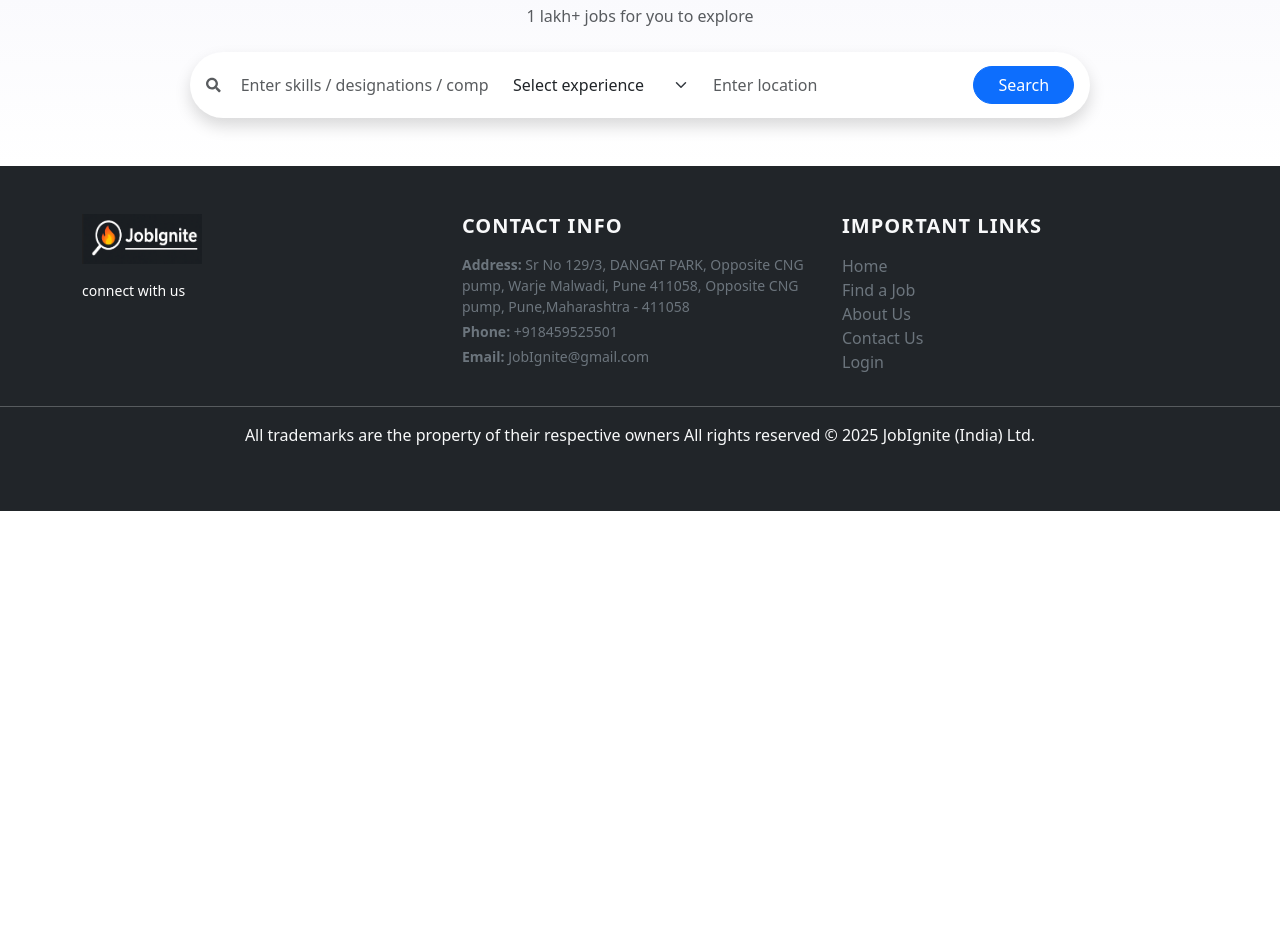
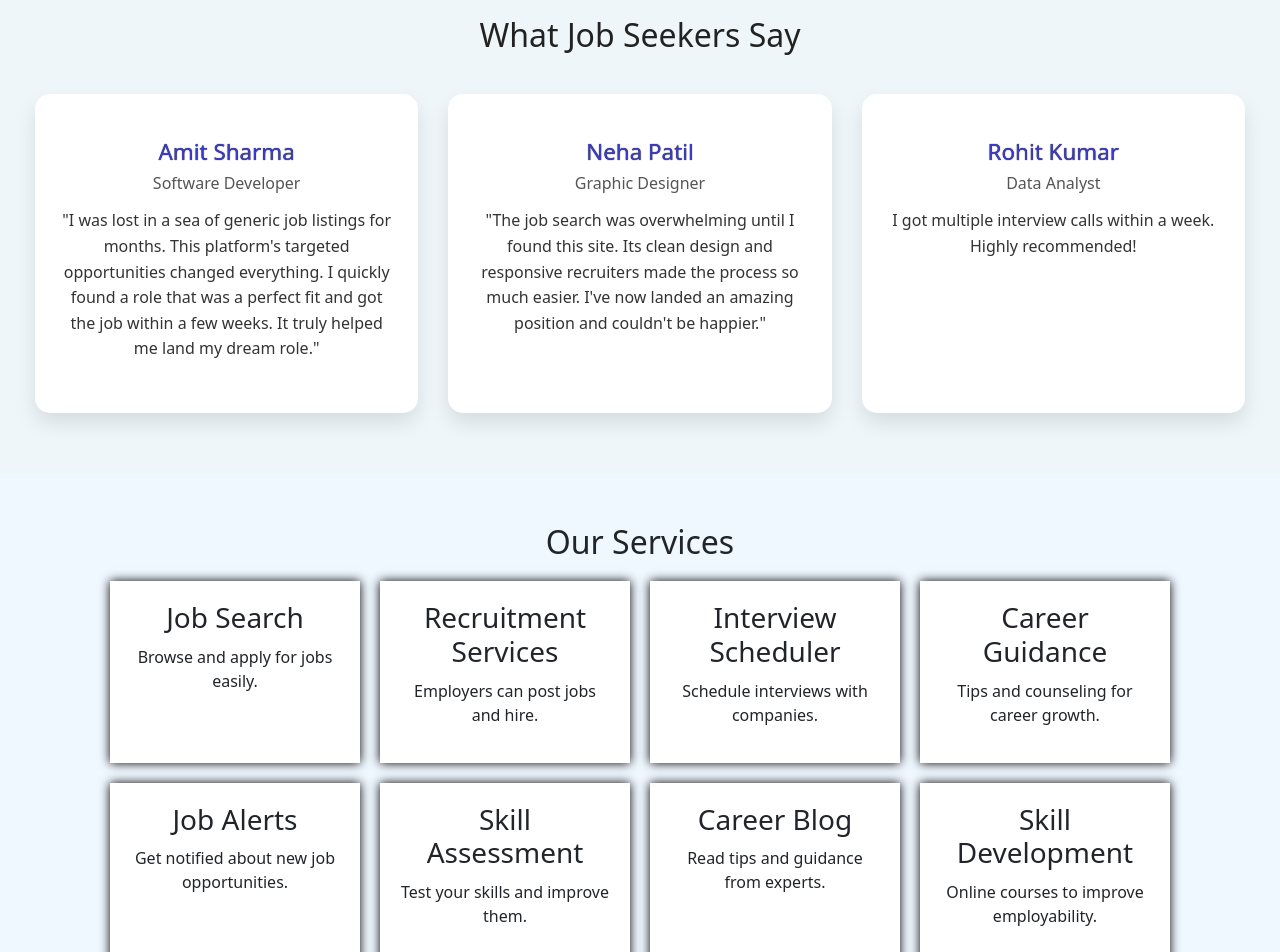
Before and after one commit to maheshrode22/JobIgnite-Online_job_portal, a React (Vite) app in the folder frontend/: page / in a window 1280 px wide. Shown: the part 820-1772 px from the top of the page. Before the commit the page ends 1331 px from the top, so only its background shows below. Built offline with nearby package versions, Linux system fonts and the light colour scheme.

Commit message:
home page

```diff
--- a/frontend/src/App.jsx
+++ b/frontend/src/App.jsx
@@ -30,16 +30,18 @@
 //   );
 // }
 
+
 // export default App;
 import React, { useState, useEffect } from "react";
 import { BrowserRouter as Router, Routes, Route, useLocation } from "react-router-dom";
 import Navbar from './component/Navbar';
 import Home from "./component/pages/home";
-import About from "./component/pages/About";
+import About from "./component/pages/Reviews";
 import Services from "./component/pages/Service";
 import Contact from "./component/pages/Contact";
 import Footer from "./component/footer";
 import LogoLoader from "./component/LogoLoader"; // new loader component
+import ScrollToTop from "./component/scrollto";
 
 // Separate component to handle loader on route change
 function AppContent() {
@@ -71,6 +73,7 @@ export default function App() {
   return (
     <Router>
       <AppContent />
+      <ScrollToTop />
     </Router>
   );
 }
--- a/frontend/src/component/HeroSection.jsx
+++ b/frontend/src/component/HeroSection.jsx
@@ -4,49 +4,8 @@ import { FaSearch } from "react-icons/fa";
 
 export default function HeroSection() {
   return (
-    <section
-      className="py-5"
-      style={{
-        background: "linear-gradient(to bottom, #f7f7fc, #fff)",
-      }}
-    >
-      <div className="container text-center">
-        <h1 className="fw-bold">Find your dream job now</h1>
-        <p className="text-muted">1 lakh+ jobs for you to explore</p>
-
-        {/* Search Bar */}
-        <div
-          className="d-flex align-items-center mx-auto mt-4 shadow rounded-pill px-3 py-2"
-          style={{ maxWidth: "900px", backgroundColor: "#fff" }}
-        >
-          <FaSearch className="text-muted me-2" size={50} />
-          <input
-            type="text"
-            className="form-control border-0"
-            placeholder="Enter skills / designations / companies"
-            style={{ boxShadow: "none" }}
-          />
-
-          <select
-            className="form-select border-0"
-            style={{ maxWidth: "200px", boxShadow: "none" }}
-          >
-            <option>Select experience</option>
-            <option>0-1 years</option>
-            <option>1-3 years</option>
-            <option>3+ years</option>
-          </select>
-
-          <input
-            type="text"
-            className="form-control border-0"
-            placeholder="Enter location"
-            style={{ boxShadow: "none" }}
-          />
-
-          <button className="btn btn-primary rounded-pill px-4">Search</button>
-        </div>
-      </div>
-    </section>
+    <>
+      <h1>#this is hero section</h1>
+    </>
   );
 }
--- a/frontend/src/component/Navbar.jsx
+++ b/frontend/src/component/Navbar.jsx
@@ -1,59 +1,95 @@
 // src/components/Navbar.jsx
 import React from "react";
-import { Link, useNavigate } from "react-router-dom";
-import "../css/navbar.css"
+import { Link, useNavigate, useLocation } from "react-router-dom";
+import "../css/navbar.css";
 import logo1 from "../assets/img/logo1.jpg";
 
 export default function Navbar() {
   const navigate = useNavigate();
+  const location = useLocation();
+
+  const handleScrollToSection = (e, sectionId) => {
+    e.preventDefault();
+    const navbarOffset = 80; // adjust to your navbar height
+
+    const scrollToElement = () => {
+      const element = document.getElementById(sectionId);
+      if (element) {
+        const elementPosition = element.getBoundingClientRect().top + window.pageYOffset;
+        window.scrollTo({
+          top: elementPosition - navbarOffset,
+          behavior: "smooth",
+        });
+      }
+    };
+
+    if (location.pathname !== "/") {
+      navigate("/");
+      setTimeout(scrollToElement, 200); // wait for page to render
+    } else {
+      scrollToElement();
+    }
+  };
 
   return (
     <nav className="navbar navbar-expand-lg navbar-light bg-white shadow-sm py-3">
       <div className="container">
-        {/* Brand Logo & Title - Left */}
+        {/* Logo */}
         <Link className="navbar-brand fw-bold d-flex align-items-center" to="/">
           <img
-            src={logo1} // optional: logo image path
-
+            src={logo1}
+            alt="Logo"
             className="me-2"
             style={{ borderRadius: "90%", width: "120px", height: "50px" }}
           />
-
         </Link>
 
-        {/* Toggle Button for Mobile */}
+        {/* Mobile Toggle */}
         <button
           className="navbar-toggler"
           type="button"
           data-bs-toggle="collapse"
           data-bs-target="#navbarNav"
-          aria-controls="navbarNav"
-          aria-expanded="false"
-          aria-label="Toggle navigation"
         >
           <span className="navbar-toggler-icon"></span>
         </button>
 
-        {/* Navbar Content */}
+        {/* Menu */}
         <div className="collapse navbar-collapse" id="navbarNav">
-          {/* Centered Menu Items */}
           <ul className="navbar-nav mx-auto">
             <li className="nav-item mx-5">
-
               <Link className="nav-link" to="/">Home</Link>
             </li>
             <li className="nav-item mx-5">
-              <Link className="nav-link" to="/About">About</Link>
+              <a
+                href="#Reviews-section"
+                className="nav-link"
+                onClick={(e) => handleScrollToSection(e, "Reviews-section")}
+              >
+                Reviews
+              </a>
             </li>
             <li className="nav-item mx-5">
-              <Link className="nav-link" to="/services">Services</Link>
+              <a
+                href="#services-section"
+                className="nav-link"
+                onClick={(e) => handleScrollToSection(e, "services-section")}
+              >
+                Services
+              </a>
             </li>
             <li className="nav-item">
-              <Link className="nav-link" to="/contact">Contact</Link>
+              <a
+                href="#contact-section"
+                className="nav-link"
+                onClick={(e) => handleScrollToSection(e, "contact-section")}
+              >
+                Contact
+              </a>
             </li>
           </ul>
 
-          {/* Login Button - Right */}
+          {/* Login */}
           <button
             className="btn btn-primary ms-lg-3"
             onClick={() => navigate("/LoginForm")}
--- a/frontend/src/component/pages/About.jsx
+++ /dev/null
@@ -1,5 +0,0 @@
-import React from "react";
-
-export default function About() {
-  return <h2>ℹ️ About Our Website</h2>;
-}
--- /dev/null
+++ b/frontend/src/component/pages/Reviews.jsx
@@ -0,0 +1,29 @@
+import React from "react";
+import "../../css/Reviews.css";
+
+export default function Reviews() {
+  return (
+    <div className="Reviews-section" id="reviews-section">
+      <h2>What Job Seekers Say</h2>
+      <div className="Reviews-container">
+        <div className="review-box">
+          <h3>Amit Sharma</h3>
+          <h4>Software Developer</h4>
+          <p>"I was lost in a sea of generic job listings for months. This platform's targeted opportunities changed everything. I quickly found a role that was a perfect fit and got the job within a few weeks. It truly helped me land my dream role."</p>
+        </div>
+
+        <div className="review-box">
+          <h3>Neha Patil</h3>
+          <h4>Graphic Designer</h4>
+          <p>"The job search was overwhelming until I found this site. Its clean design and responsive recruiters made the process so much easier. I've now landed an amazing position and couldn't be happier."</p>
+        </div>
+
+        <div className="review-box">
+          <h3>Rohit Kumar</h3>
+          <h4>Data Analyst</h4>
+          <p>I got multiple interview calls within a week. Highly recommended!</p>
+        </div>
+      </div>
+    </div>
+  );
+}
--- a/frontend/src/component/pages/Service.jsx
+++ b/frontend/src/component/pages/Service.jsx
@@ -1,5 +1,53 @@
 import React from "react";
+import "../../css/services.css";
 
 export default function Services() {
-  return <h2>💼 Our Services</h2>;
+  return (
+    <>
+        <div className="Services-section">
+          <h2>Our Services</h2>
+          <div className="Services-container">
+            <div className="service-box">
+                <h3>Job Search</h3>
+                <p>Browse and apply for jobs easily.</p>
+            </div>
+
+             <div className="service-box">
+                <h3>Recruitment Services</h3>
+                <p>Employers can post jobs and hire.</p>
+            </div>
+
+             <div className="service-box">
+                <h3>Interview Scheduler</h3>
+                <p>Schedule interviews with companies.</p>
+            </div>
+
+             <div className="service-box">
+                <h3>Career Guidance</h3>
+                <p>Tips and counseling for career growth.</p>
+              </div>
+
+              <div className="service-box">
+                  <h3>Job Alerts</h3>
+                  <p>Get notified about new job opportunities.</p>
+              </div>
+
+               <div className="service-box">
+                  <h3>Skill Assessment</h3>
+                  <p>Test your skills and improve them.</p>
+              </div>
+
+              <div className="service-box">
+                <h3>Career Blog</h3>
+                <p>Read tips and guidance from experts.</p>
+              </div>
+
+              <div className="service-box">
+                <h3>Skill Development</h3>
+                <p>Online courses to improve employability.</p>
+              </div>
+          </div>
+        </div>
+    </>
+  );
 }
--- a/frontend/src/component/pages/home.jsx
+++ b/frontend/src/component/pages/home.jsx
@@ -1,12 +1,27 @@
 import React from "react";
 import HeroSection from "../HeroSection";
 import Slide from "../slide";
+import Reviews from "./Reviews";
+import Contact from "./Contact";
+import Services from "./Service";
 
 function Home() {
   return (
     <div>
-     <Slide/>
-    <HeroSection/>
+      <Slide/>
+      <HeroSection/>
+      <div id="Reviews-section">
+            <Reviews />
+      </div>
+
+      <div id="services-section">
+            <Services />
+      </div>
+
+      <div id="contact-section">
+          <Contact />
+      </div>
+
     </div>
   );
 }
--- /dev/null
+++ b/frontend/src/css/Reviews.css
@@ -0,0 +1,64 @@
+.Reviews-section {
+  background-color: #eef6f9; /* different from services */
+  text-align: center;
+  padding: 60px 20px;
+}
+
+.Reviews-section h2 {
+  font-size: 2rem;
+  margin-bottom: 40px;
+  color: #222;
+}
+
+.Reviews-container {
+  display: flex;
+  flex-wrap: wrap;
+  justify-content: center;
+  gap: 30px; /* space between boxes */
+}
+
+.review-box {
+  background-color: #fff;
+  padding: 35px 25px;
+  width: calc(33.333% - 30px); /* 3 per row on desktop */
+  border-radius: 15px;
+  box-shadow: 0 10px 20px rgba(0, 0, 0, 0.1);
+  transition: transform 0.3s, box-shadow 0.3s;
+}
+
+.review-box:hover {
+  transform: translateY(-5px);
+  box-shadow: 0 15px 30px rgba(0, 0, 0, 0.15);
+}
+
+.review-box h3 {
+  font-size: 1.4rem;
+  color:rgb(59, 59, 199);
+  text-shadow:0 0 1px black;
+  margin-top: 10px;
+}
+
+.review-box h4 {
+  font-size: 1rem;
+  color: #555;
+  margin: 5px 0 15px 0;
+}
+
+.review-box p {
+  font-size: 1rem;
+  color: #333;
+  line-height: 1.6;
+}
+
+/* Responsive */
+@media (max-width: 992px) {
+  .review-box {
+    width: 45%;
+  }
+}
+
+@media (max-width: 576px) {
+  .review-box {
+    width: 100%;
+  }
+}
--- /dev/null
+++ b/frontend/src/css/services.css
@@ -0,0 +1,38 @@
+.Services-section{
+    text-align: center;
+    padding:30px 20px;
+    background-color: #f0f8ff;
+}
+.Services-section h2{
+        margin:20px;
+        font-size:2rem;
+}
+.Services-container{
+    display: flex;
+    flex-wrap: wrap;
+    justify-content: center;
+    gap: 20px;
+}
+.service-box{
+    background-color: white;
+    max-width: 250px;
+    box-shadow: 0 0 10px black;
+    padding:20px;
+    display: flex;
+    flex-direction: column;
+    transition: transform 0.3s, box-shadow 0.3s, background-color 0.3s;
+}
+.service-box h3 {
+    font-size: 1.2 rem;
+    margin-bottom: 10px;
+}
+.service-box p{
+    font-size:1 rem;
+}
+
+.service-box:hover {
+    transform: translateY(-3px);
+    box-shadow: 0 0 20px black;
+    background-color:rgb(208, 250, 252);
+    cursor: pointer;
+}
--- a/package.json
+++ b/package.json
@@ -16,6 +16,8 @@
     "express": "^5.1.0",
     "jsonwebtoken": "^9.0.2",
     "mysql2": "^3.14.2",
-    "nodemon": "^3.1.10"
+    "nodemon": "^3.1.10",
+    "react-icons": "^5.5.0",
+    "react-router-dom": "^7.8.0"
   }
 }
```
Also changed, not shown: frontend/src/component/pages/Contact.jsx (+8 -1 lines), frontend/src/component/scrollto.jsx (added, +12 -0 lines), 1 other file (tests, documents, lock files or other folders).
